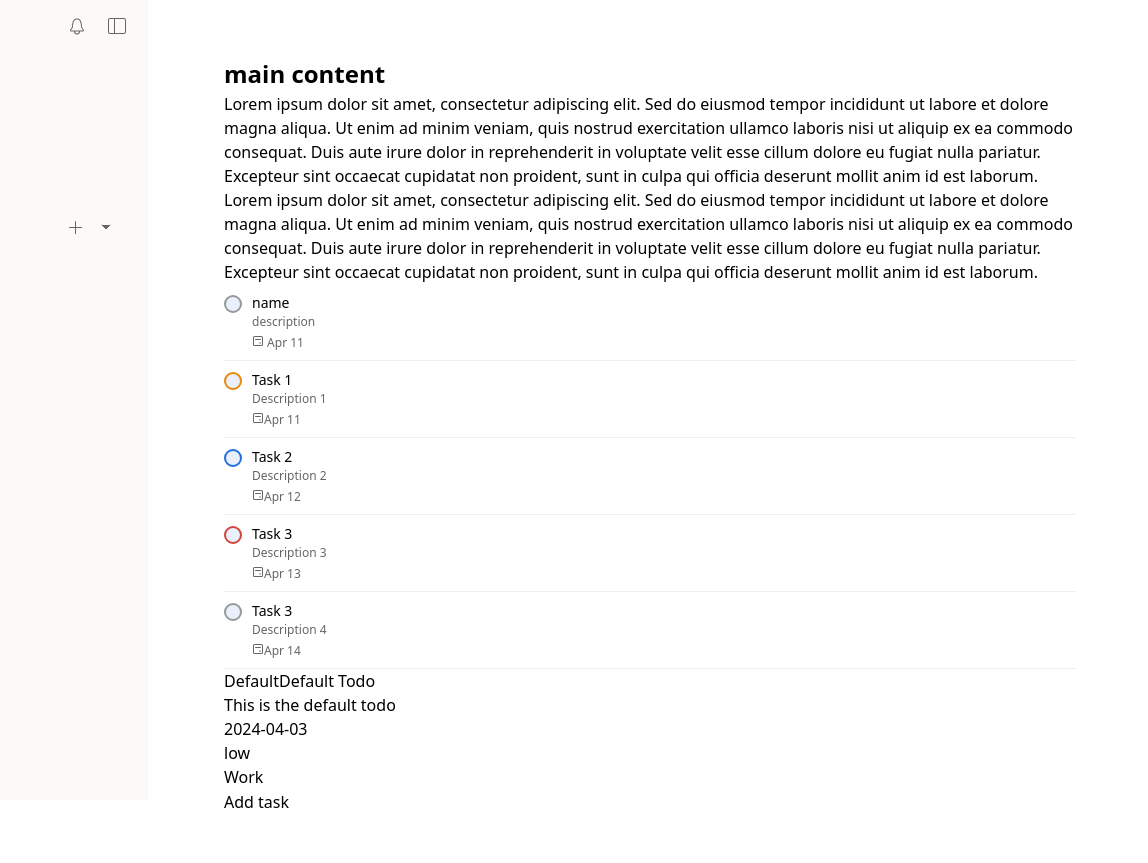
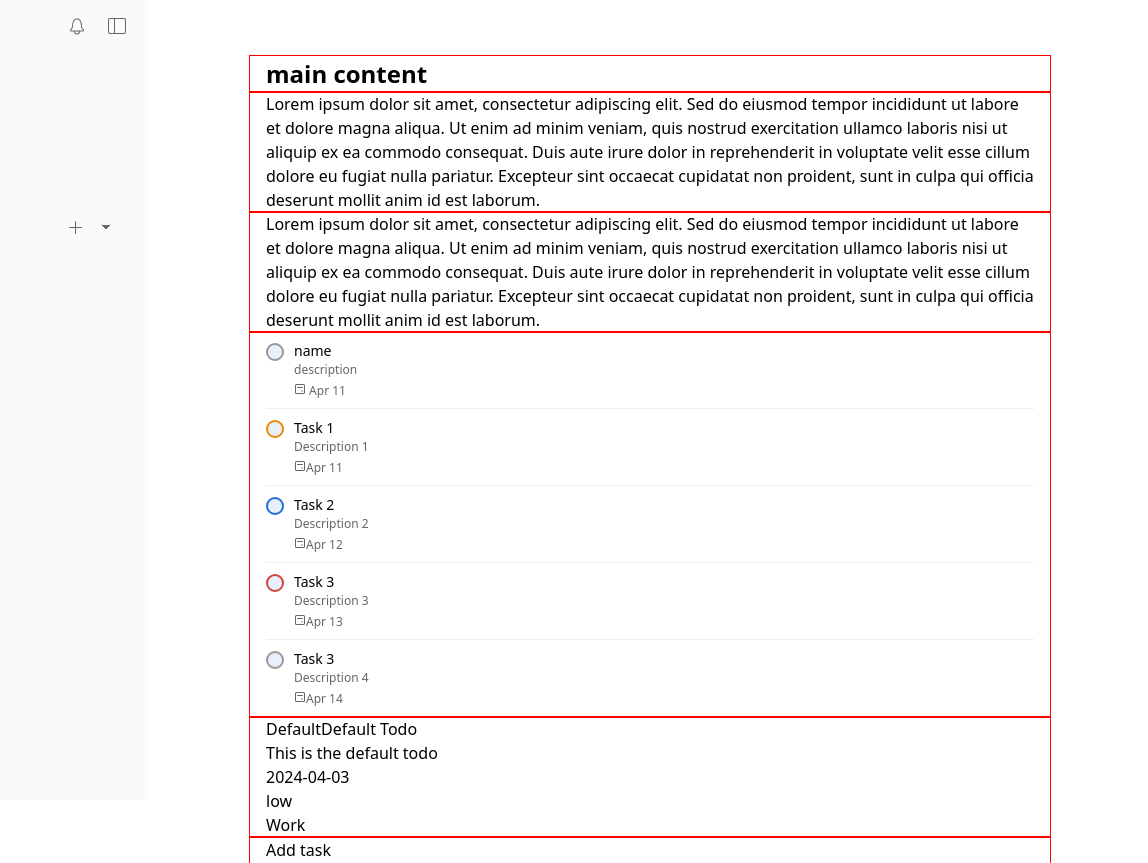
Before and after one commit to youssefKetata/todoist-clone, a plain HTML site: page index.html in a window 1280 px wide. Shown: the full height of the page, 132-1280 px from the left. Before the commit the page ends 815 px from the top, so only its background shows below. Drawn offline with Linux system fonts and the light colour scheme.

Commit message:
Add max-width and outline to button

```diff
--- a/css/style.css
+++ b/css/style.css
@@ -306,6 +306,8 @@ button {
   padding-inline: 1rem;
   margin: 0 auto;
   width: 100%;
+  max-width: 800px;
+  outline: red 1px solid;
 }
 
 .resize-handle {
```
